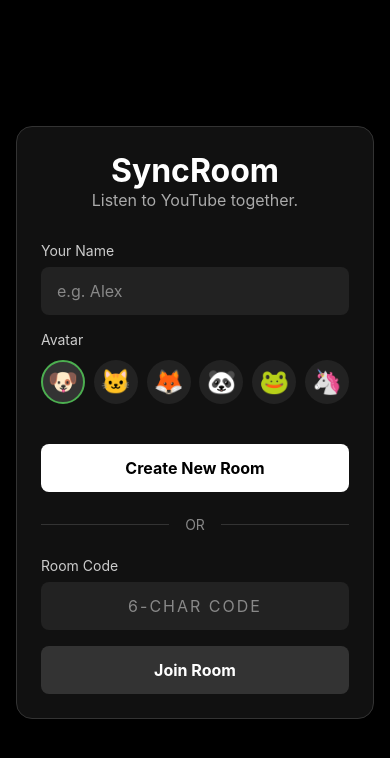
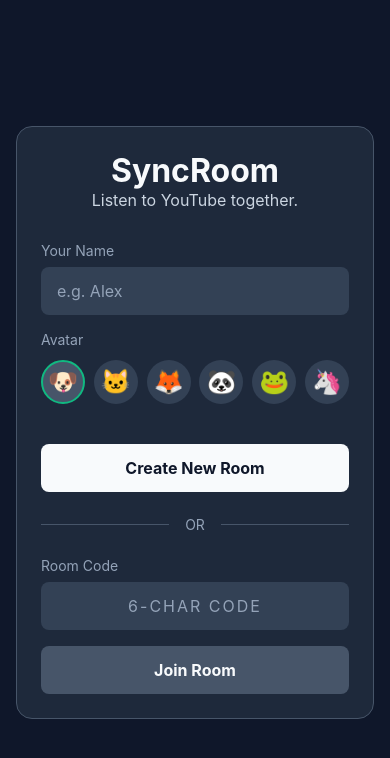
Before and after one commit to DSingh0304/SongSync, a React Native app in the folder app/: screen /Home in a window 390 px wide. Shown: the top 758 px of the page. Built offline with nearby package versions, Linux system fonts and the light colour scheme; no server answers.

Commit message:
Update HomeScreen.tsx

```diff
--- a/app/src/screens/HomeScreen.tsx
+++ b/app/src/screens/HomeScreen.tsx
@@ -98,7 +98,7 @@ export default function HomeScreen() {
   };
 
   return (
-    <SafeAreaView style={{ flex: 1, backgroundColor: '#000' }}>
+    <SafeAreaView style={{ flex: 1, backgroundColor: '#0F172A' }}>
       <KeyboardAvoidingView style={styles.container} behavior={Platform.OS === 'ios' ? 'padding' : 'height'}>
         <View style={styles.card}>
           <Text style={styles.title}>SyncRoom</Text>
@@ -108,7 +108,7 @@ export default function HomeScreen() {
 
           <View style={styles.inputGroup}>
             <Text style={styles.label}>Your Name</Text>
-            <TextInput style={styles.input} value={displayName} onChangeText={(text) => { setDisplayName(text); setError(''); }} placeholder="e.g. Alex" placeholderTextColor="#888" maxLength={32} />
+            <TextInput style={styles.input} value={displayName} onChangeText={(text) => { setDisplayName(text); setError(''); }} placeholder="e.g. Alex" placeholderTextColor="#94A3B8" maxLength={32} />
           </View>
 
 
@@ -130,7 +130,7 @@ export default function HomeScreen() {
           <View style={styles.divider} />
 
           <TouchableOpacity style={[styles.primaryBtn, isLoading && styles.disabledBtn]} onPress={handleCreateRoom} disabled={isLoading}>
-            {isLoading ? <ActivityIndicator color="#000" /> : <Text style={styles.primaryBtnText}>Create New Room</Text>}
+            {isLoading ? <ActivityIndicator color="#0F172A" /> : <Text style={styles.primaryBtnText}>Create New Room</Text>}
           </TouchableOpacity>
 
           <View style={styles.orRow}>
@@ -141,7 +141,7 @@ export default function HomeScreen() {
 
           <View style={styles.inputGroup}>
             <Text style={styles.label}>Room Code</Text>
-            <TextInput style={[styles.input, styles.codeInput]} value={roomCode} onChangeText={(text) => { setRoomCode(text.toUpperCase()); setError(''); }} placeholder="6-CHAR CODE" placeholderTextColor="#888" maxLength={6} autoCapitalize="characters" />
+            <TextInput style={[styles.input, styles.codeInput]} value={roomCode} onChangeText={(text) => { setRoomCode(text.toUpperCase()); setError(''); }} placeholder="6-CHAR CODE" placeholderTextColor="#94A3B8" maxLength={6} autoCapitalize="characters" />
           </View>
 
           <TouchableOpacity style={[styles.secondaryBtn, isLoading && styles.disabledBtn]} onPress={handleJoinRoom} disabled={isLoading}>
@@ -155,25 +155,25 @@ export default function HomeScreen() {
 
 const styles = StyleSheet.create({
   container: { flex: 1, justifyContent: 'center', alignItems: 'center', padding: 16 },
-  card: { width: '100%', maxWidth: 400, backgroundColor: '#111', padding: 24, borderRadius: 16, borderWidth: 1, borderColor: '#333' },
-  title: { color: '#fff', fontSize: 32, fontWeight: 'bold', textAlign: 'center' },
-  subtitle: { color: '#aaa', fontSize: 16, textAlign: 'center', marginBottom: 32 },
+  card: { width: '100%', maxWidth: 400, backgroundColor: '#1E293B', padding: 24, borderRadius: 16, borderWidth: 1, borderColor: '#475569' },
+  title: { color: '#F8FAFC', fontSize: 32, fontWeight: 'bold', textAlign: 'center' },
+  subtitle: { color: '#CBD5E1', fontSize: 16, textAlign: 'center', marginBottom: 32 },
   inputGroup: { marginBottom: 16 },
-  label: { color: '#ccc', fontSize: 14, marginBottom: 8 },
-  input: { backgroundColor: '#222', color: '#fff', height: 48, borderRadius: 8, paddingHorizontal: 16, fontSize: 16 },
+  label: { color: '#94A3B8', fontSize: 14, marginBottom: 8 },
+  input: { backgroundColor: '#334155', color: '#F8FAFC', height: 48, borderRadius: 8, paddingHorizontal: 16, fontSize: 16 },
   codeInput: { letterSpacing: 2, textAlign: 'center' },
-  primaryBtn: { backgroundColor: '#fff', height: 48, borderRadius: 8, justifyContent: 'center', alignItems: 'center', marginTop: 8 },
-  primaryBtnText: { color: '#000', fontSize: 16, fontWeight: 'bold' },
-  secondaryBtn: { backgroundColor: '#333', height: 48, borderRadius: 8, justifyContent: 'center', alignItems: 'center' },
-  secondaryBtnText: { color: '#fff', fontSize: 16, fontWeight: 'bold' },
+  primaryBtn: { backgroundColor: '#F8FAFC', height: 48, borderRadius: 8, justifyContent: 'center', alignItems: 'center', marginTop: 8 },
+  primaryBtnText: { color: '#0F172A', fontSize: 16, fontWeight: 'bold' },
+  secondaryBtn: { backgroundColor: '#475569', height: 48, borderRadius: 8, justifyContent: 'center', alignItems: 'center' },
+  secondaryBtnText: { color: '#F8FAFC', fontSize: 16, fontWeight: 'bold' },
   disabledBtn: { opacity: 0.5 },
-  errorText: { color: '#ff4444', textAlign: 'center', marginBottom: 16 },
+  errorText: { color: '#EF4444', textAlign: 'center', marginBottom: 16 },
   divider: { height: 16 },
   orRow: { flexDirection: 'row', alignItems: 'center', marginVertical: 24 },
-  line: { flex: 1, height: 1, backgroundColor: '#333' },
-  orText: { color: '#888', marginHorizontal: 16 },
+  line: { flex: 1, height: 1, backgroundColor: '#475569' },
+  orText: { color: '#94A3B8', marginHorizontal: 16 },
   avatarRow: { flexDirection: 'row', justifyContent: 'space-between', marginTop: 4 },
-  avatarBtn: { width: 44, height: 44, borderRadius: 22, backgroundColor: '#222', justifyContent: 'center', alignItems: 'center' },
-  avatarBtnSelected: { borderWidth: 2, borderColor: '#4caf50', backgroundColor: '#333' },
+  avatarBtn: { width: 44, height: 44, borderRadius: 22, backgroundColor: '#334155', justifyContent: 'center', alignItems: 'center' },
+  avatarBtnSelected: { borderWidth: 2, borderColor: '#10B981', backgroundColor: '#475569' },
   avatarText: { fontSize: 24 },
 });
```
